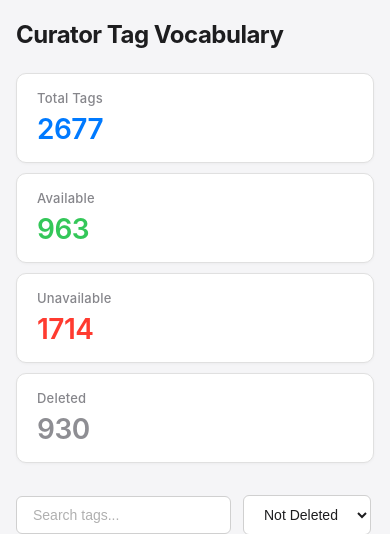
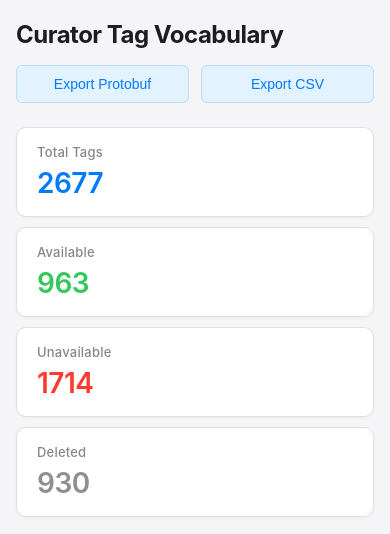
Before and after one commit to xylcm/curator-tag-vocab, a Flask app: page /tagging/vocab/ in a window 390 px wide. Shown: the top 534 px of the page. Run offline with Flask 3, Linux system fonts and the light colour scheme; data comes from the database, SQL or seed files in the repository; parts of the project's set-up code (start-up, migrations or seed data) failed here and were passed over.

Commit message:
将导出按钮移动到页面右上角
- 在 header 区域添加 .header-top 容器，包含标题和导出按钮
- 使用 Flexbox 实现标题左对齐、按钮右对齐的布局
- 从 .controls 区域移除导出按钮
- 添加响应式适配：在 768px 以下屏幕垂直排列，在 480px 以下按钮自适应宽度

Co-Authored-By: Claude Opus 4.5 <noreply@anthropic.com>

```diff
--- a/src/static/css/main.css
+++ b/src/static/css/main.css
@@ -25,6 +25,23 @@ body {
     margin-bottom: 24px;
     color: #1d1d1f;
     letter-spacing: -0.5px;
+}
+
+.header-top {
+    display: flex;
+    justify-content: space-between;
+    align-items: center;
+    margin-bottom: 24px;
+}
+
+.header-top h1 {
+    margin-bottom: 0;
+}
+
+.header-actions {
+    display: flex;
+    gap: 12px;
+    align-items: center;
 }
 
 .stats {
@@ -682,6 +699,16 @@ input[type="text"]::placeholder {
         padding: 24px 20px 20px 20px;
     }
 
+    .header-top {
+        flex-direction: column;
+        align-items: flex-start;
+        gap: 16px;
+    }
+
+    .header-top h1 {
+        margin-bottom: 0;
+    }
+
     .controls {
         padding: 0 20px;
     }
@@ -713,6 +740,16 @@ input[type="text"]::placeholder {
         font-size: 24px;
     }
 
+    .header-actions {
+        width: 100%;
+        flex-wrap: wrap;
+    }
+
+    .header-actions .btn {
+        flex: 1;
+        min-width: 120px;
+    }
+
     .controls {
         padding: 0 16px;
     }
--- a/src/templates/tags.html
+++ b/src/templates/tags.html
@@ -4,7 +4,13 @@
 
 {% block content %}
 <div class="header">
-    <h1>Curator Tag Vocabulary</h1>
+    <div class="header-top">
+        <h1>Curator Tag Vocabulary</h1>
+        <div class="header-actions">
+            <button class="btn btn-info" id="export-protobuf-btn">Export Protobuf</button>
+            <button class="btn btn-info" id="export-csv-btn">Export CSV</button>
+        </div>
+    </div>
 
     <div class="stats">
         <div class="stat-item">
@@ -60,8 +66,6 @@
 
         <button class="btn btn-primary" id="load-btn">Load Tags</button>
         <button class="btn btn-success" id="add-btn">Add Tag</button>
-        <button class="btn btn-info" id="export-protobuf-btn">Export Protobuf</button>
-        <button class="btn btn-info" id="export-csv-btn">Export CSV</button>
     </div>
 </div>
 
```
